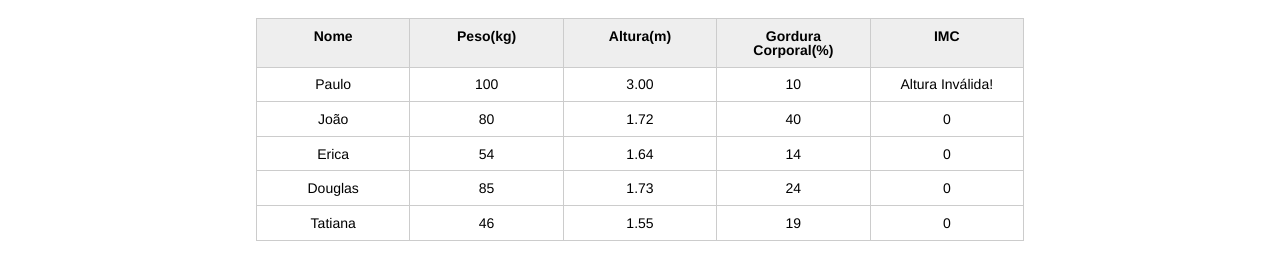
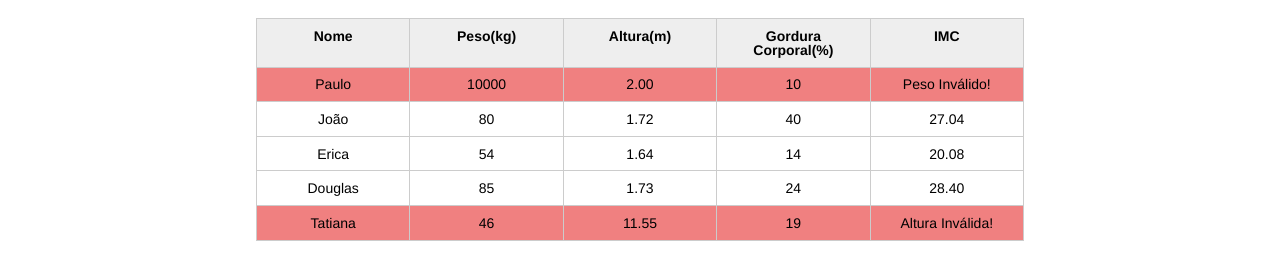
Before and after one commit to AlexKawamura/Learning-JavaScript, a plain HTML site: page index.html in a window 1280 px wide. Shown: the part 123-402 px from the top of the page. Drawn offline with Linux system fonts and the light colour scheme.

Commit message:
Arrays (querySelectorAll), Loop e Estilos

```diff
--- a/css/index.css
+++ b/css/index.css
@@ -1,49 +1,50 @@
-*{
+* {
 	box-sizing: border-box;
- }
+}
 
-body{
+body {
 	font-family: "Helvetica Neue", "Helvetica", Helvetica, Arial, sans-serif;
 	font-size: 14px;
 }
 
-header{
+header {
 	background-color: #333;
 	height: 3em;
 	color: #FFF;
 	margin-bottom: 1em;
 }
 
-header h1{
-	font-size: 2em;
-	display:inline-block;
-	vertical-align:	middle;
-}
-header h2{
+header h1 {
 	font-size: 2em;
 	display:inline-block;
 	vertical-align:	middle;
 }
 
-header .container:before{
+header h2 {
+	font-size: 2em;
+	display:inline-block;
+	vertical-align:	middle;
+}
+
+header .container:before {
 	content: '';
 	display:inline-block;
 	height: 100%;
 	vertical-align:	middle;
 }
 
-.container{
+.container {
 	width: 60%;
 	height: 100%;
 	margin: 0 auto;
 }
 
-section{
+section {
 	margin: 2em 0;
 	overflow: hidden;
 }
 
-section h2{
+section h2 {
 	font-size: 3em;
 	display: block;
 	padding-bottom: .5em;
@@ -51,7 +52,7 @@ section h2{
 	margin-bottom: .5em;
 }
 
-table{
+table {
 	width: 100%;
 	margin-bottom : .5em;
     table-layout: fixed;
@@ -65,18 +66,18 @@ td, th {
 	text-align: center;
 }
 
-th{
+th {
 	font-weight: bold;
 	background-color: #EEE;
 }
 
-label{
+label {
 	color: #555;
 	display: block;
 	margin-bottom: .2em;
 }
 
-.campo{
+.campo {
 	margin: 0;
 	padding-bottom: 1em;
 	width: 100%;
@@ -85,18 +86,18 @@ label{
 	width: 100%;
 }
 
-.campo-medio{
+.campo-medio {
 	display: inline-block;
 	padding-right: .5em;
 }
 
-.grupo{
+.grupo {
 	width: 32%;
 	display: inline-block;
 	padding: 10px 0px;
 }
 
-button{
+button {
 	padding: .5em 2em;
 	border: 0;
 	border-bottom: 3px solid;
@@ -114,7 +115,7 @@ button{
 
 }
 
-button:active{
+button:active {
 	margin-top:0px;
 	border: 0;
 }
@@ -125,10 +126,14 @@ button[disabled=disabled], button:disabled {
 
 }
 
-.adicionar-paciente{
+.adicionar-paciente {
     margin-top: 30px;
 }
 
-.campo-invalido{
+.campo-invalido {
 	border: 1px solid red;
 }
+
+.paciente-invalido {
+	background-color: lightcoral;
+}
--- a/index.html
+++ b/index.html
@@ -39,8 +39,8 @@
 					<tbody id="tabela-pacientes">
 						<tr class="paciente" id="primeiro-paciente">
 							<td class="info-nome">Paulo</td>
-							<td class="info-peso">100</td>
-							<td class="info-altura">3.00</td>
+							<td class="info-peso">10000</td>
+							<td class="info-altura">2.00</td>
 							<td class="info-gordura">10</td>
 							<td class="info-imc">0</td>
 						</tr>
@@ -71,7 +71,7 @@
 						<tr class="paciente" >
 							<td class="info-nome">Tatiana</td>
 							<td class="info-peso">46</td>
-							<td class="info-altura">1.55</td>
+							<td class="info-altura">11.55</td>
 							<td class="info-gordura">19</td>
 							<td class="info-imc">0</td>
 						</tr>
--- a/js/pincipal.js
+++ b/js/pincipal.js
@@ -4,8 +4,13 @@ console.log(titulo.textContent);
 
 titulo.textContent = "Aparecida Nutricionista";
 
-var paciente = document.querySelector("#primeiro-paciente");
-console.log(paciente);
+var pacientes = document.querySelectorAll(".paciente");
+console.log(pacientes);
+
+for(var i = 0; i < pacientes.length; i++){
+    console.log(pacientes[i]);
+
+    var paciente = pacientes[i];
 
     var tdPeso = paciente.querySelector(".info-peso");
     console.log(tdPeso);
@@ -26,15 +31,20 @@ if(peso <= 0 || peso >= 1000) {
         console.log("Peso Inválido");
         pesoValido = false;
         tdImc.textContent = "Peso Inválido!";
+        //paciente.style.color = "red";
+        paciente.classList.add("paciente-invalido");
     }
 
     if(altura <= 0 || altura >= 3.00) {
         console.log("Altura Inválido");
         alturaValida = false;
         tdImc.textContent = "Altura Inválida!";
+        //paciente.style.backgroundColor = "lightcoral";
+        paciente.classList.add("paciente-invalido");
     }
 
     if(pesoValido && alturaValida) {
         var imc = peso / (altura * altura);
-    tdImc.textContent = imc;
+        tdImc.textContent = imc.toFixed(2);
     }
+}
```
Lines whose indentation alone changed are shown as unchanged.
